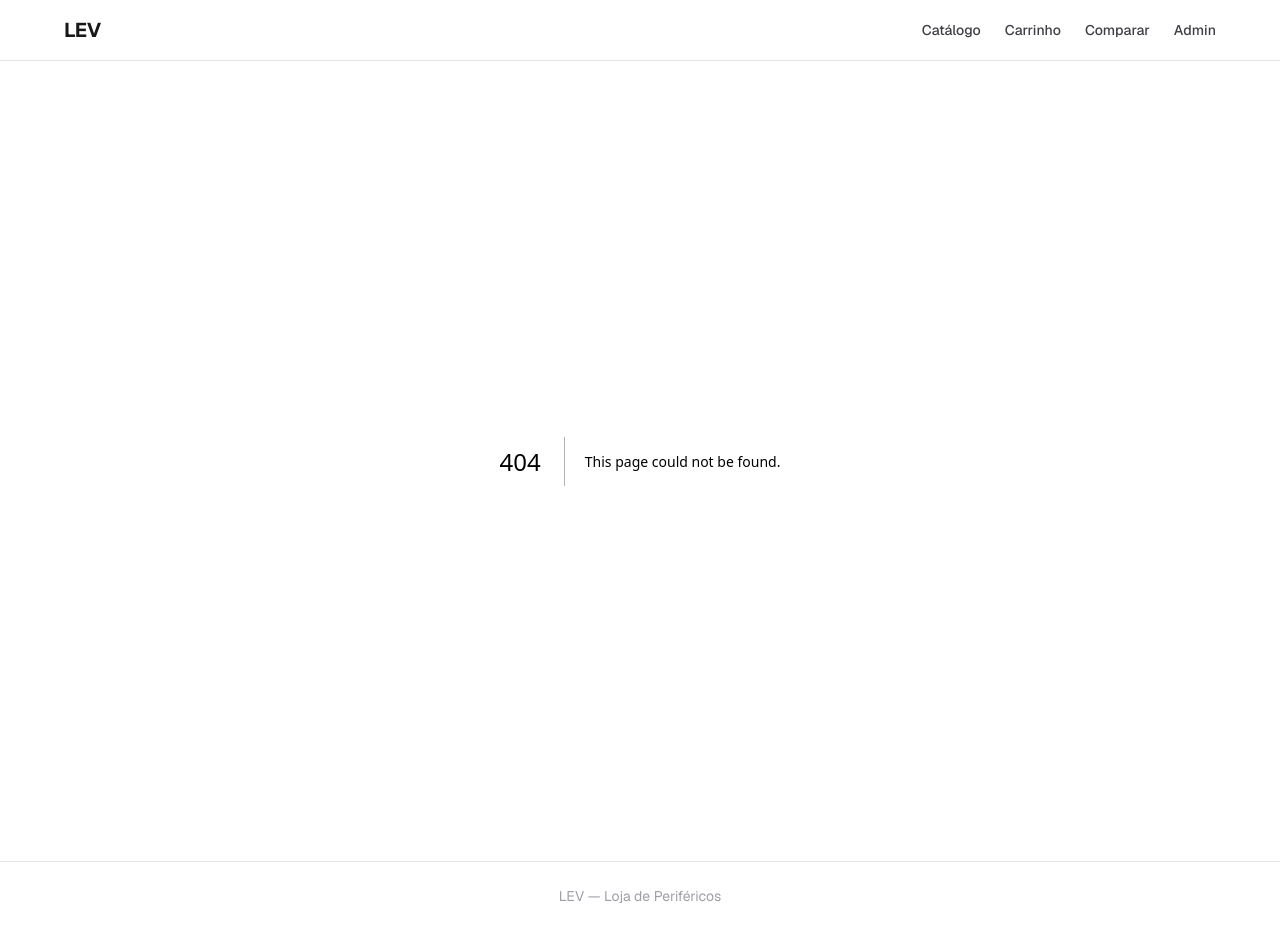
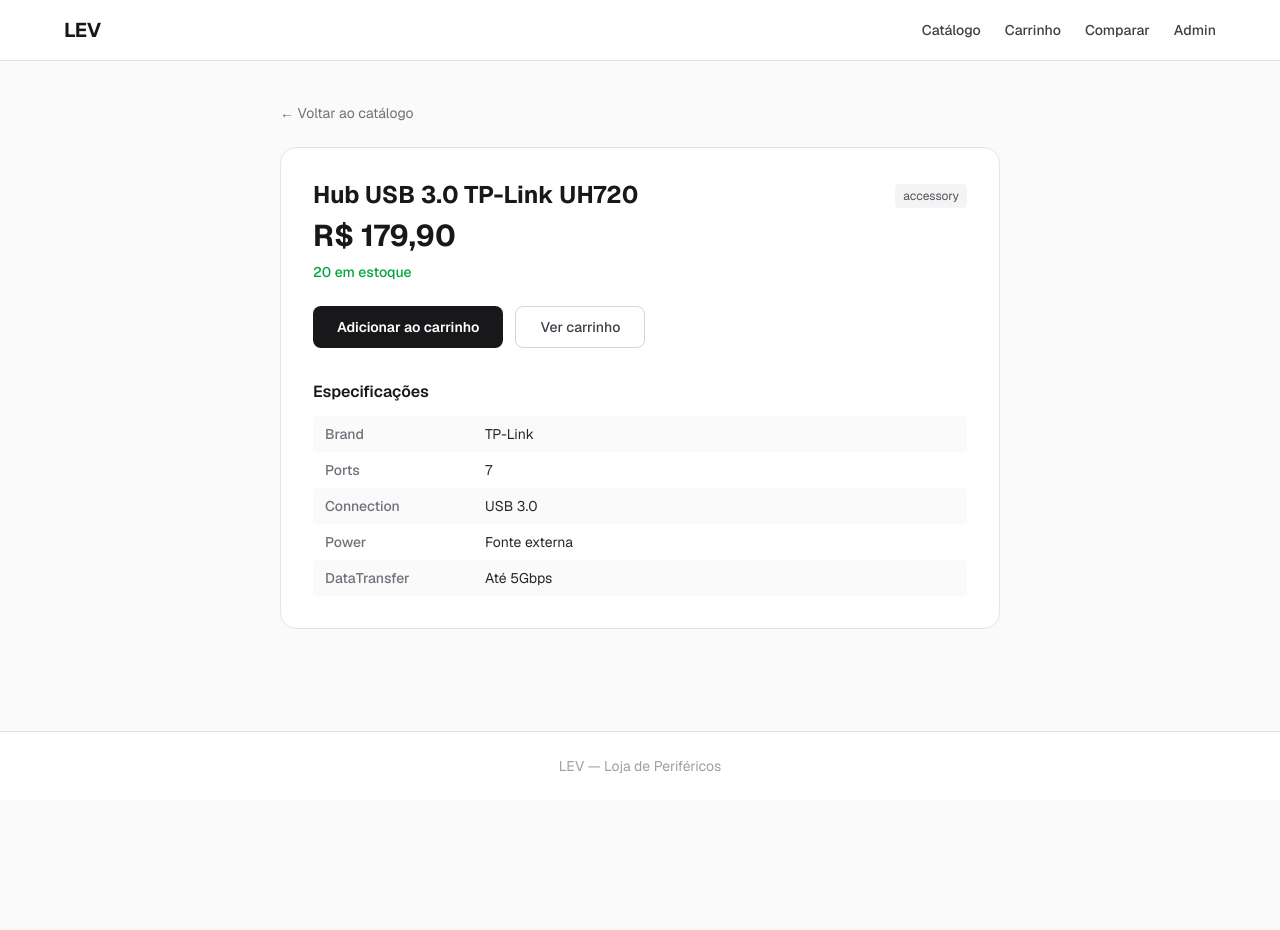
Before and after one commit to victorxkd/LEV, a Next.js app: page /catalogo/ac-1 in a window 1280 px wide. Before the commit this address had no page. After the commit the page ends 800 px from the top, so only its background shows below. Built offline with nearby package versions, Linux system fonts and the light colour scheme.

Commit message:
feat: cria página de detalhes do produto

```diff
--- /dev/null
+++ b/src/app/catalogo/[id]/ProdutoDetalheClient.tsx
@@ -0,0 +1,93 @@
+"use client";
+
+import { notFound } from "next/navigation";
+import { useParams } from "next/navigation";
+import Link from "next/link";
+import { useCart } from "@/lib/storage/useCart";
+import { formatPrice } from "@/lib/format";
+import { useState } from "react";
+
+export function ProdutoDetalheClient() {
+  const { id } = useParams<{ id: string }>();
+  const { products, add } = useCart();
+  const [feedback, setFeedback] = useState<string | null>(null);
+
+  const product = products.find((p) => p.id === id);
+  if (!product) return notFound();
+
+  const inStock = product.stock > 0;
+
+  function handleAddToCart() {
+    const ok = add(product!, 1);
+    setFeedback(ok ? "Adicionado ao carrinho!" : "Estoque insuficiente.");
+    setTimeout(() => setFeedback(null), 2500);
+  }
+
+  return (
+    <div className="max-w-3xl mx-auto px-6 py-10">
+      <Link
+        href="/catalogo"
+        className="text-sm text-zinc-500 hover:text-zinc-800 transition-colors mb-6 inline-block"
+      >
+        ← Voltar ao catálogo
+      </Link>
+
+      <div className="bg-white border border-zinc-200 rounded-2xl p-8">
+        <div className="flex items-start justify-between gap-4 mb-2">
+          <h1 className="text-2xl font-bold text-zinc-900 leading-tight">{product.name}</h1>
+          <span className="text-xs bg-zinc-100 text-zinc-600 rounded px-2 py-1 whitespace-nowrap shrink-0 mt-1">
+            {product.category}
+          </span>
+        </div>
+
+        <p className="text-3xl font-bold text-zinc-900 mb-2">
+          {formatPrice(product.priceInCents)}
+        </p>
+
+        <p className={`text-sm font-medium mb-6 ${inStock ? "text-green-600" : "text-red-500"}`}>
+          {inStock ? `${product.stock} em estoque` : "Fora de estoque"}
+        </p>
+
+        {feedback && (
+          <div className="mb-6 px-4 py-3 bg-zinc-900 text-white text-sm rounded-lg" role="status">
+            {feedback}
+          </div>
+        )}
+
+        <div className="flex gap-3 mb-8">
+          <button
+            onClick={handleAddToCart}
+            disabled={!inStock}
+            className="bg-zinc-900 text-white text-sm font-semibold rounded-lg px-6 py-2.5 hover:bg-zinc-700 disabled:opacity-40 transition-colors"
+          >
+            Adicionar ao carrinho
+          </button>
+          <Link
+            href="/carrinho"
+            className="text-sm font-medium border border-zinc-300 text-zinc-700 rounded-lg px-6 py-2.5 hover:bg-zinc-50 transition-colors"
+          >
+            Ver carrinho
+          </Link>
+        </div>
+
+        {Object.keys(product.specs).length > 0 && (
+          <div>
+            <h2 className="text-base font-semibold text-zinc-900 mb-3">Especificações</h2>
+            <table className="w-full text-sm border-collapse">
+              <tbody>
+                {Object.entries(product.specs).map(([key, value], i) => (
+                  <tr key={key} className={i % 2 === 0 ? "bg-zinc-50" : ""}>
+                    <td className="py-2 px-3 text-zinc-500 font-medium capitalize w-40 rounded-l">
+                      {key}
+                    </td>
+                    <td className="py-2 px-3 text-zinc-800 rounded-r">{value}</td>
+                  </tr>
+                ))}
+              </tbody>
+            </table>
+          </div>
+        )}
+      </div>
+    </div>
+  );
+}
--- /dev/null
+++ b/src/app/catalogo/[id]/page.tsx
@@ -0,0 +1,12 @@
+"use client";
+
+import dynamic from "next/dynamic";
+
+const ProdutoDetalheClient = dynamic(
+  () => import("./ProdutoDetalheClient").then((m) => m.ProdutoDetalheClient),
+  { ssr: false },
+);
+
+export default function ProdutoDetalhePage() {
+  return <ProdutoDetalheClient />;
+}
```
